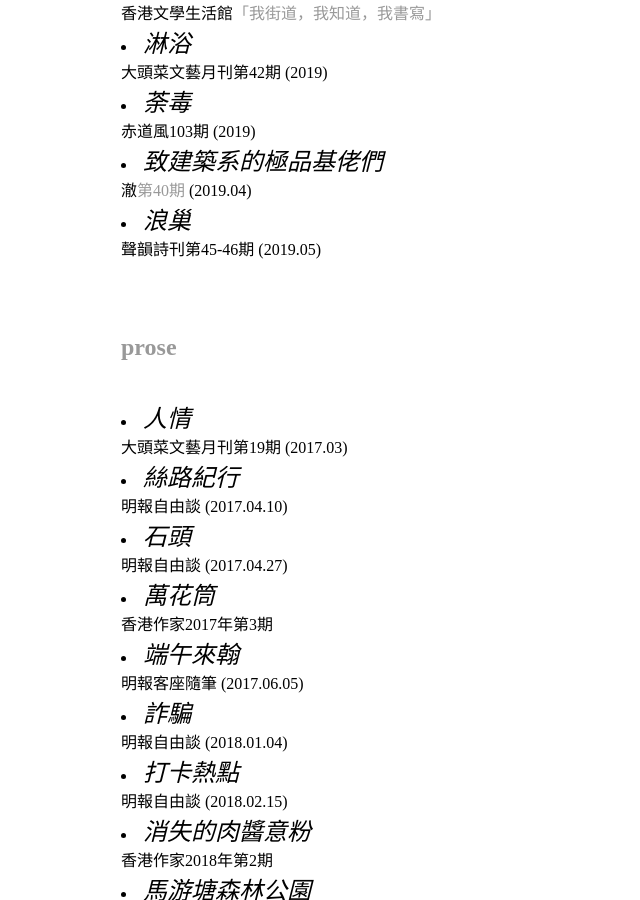
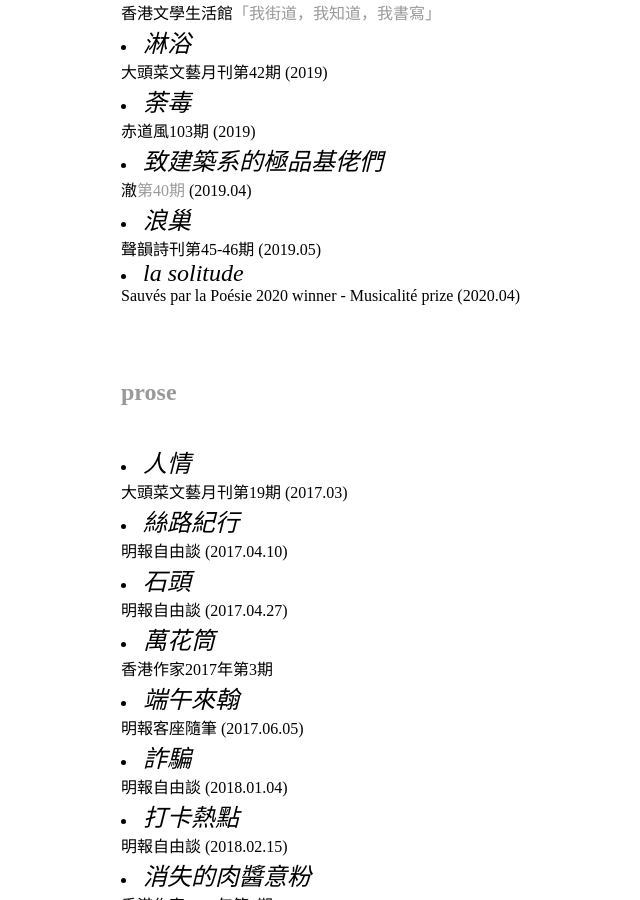
Before and after one commit to maksuihin/maksuihin.github.io, a Jekyll site: the page built from writings.html, in a window 1280 px wide and 900 px high, scrolled down 1437 px. Shown: the whole window, without its empty margins (7-647 px from the left). Built offline with Jekyll 4.4.1, drawn with Linux system fonts in a browser that asks for light colours.

Commit message:
Update writings.html

```diff
--- a/writings.html
+++ b/writings.html
@@ -35,7 +35,7 @@ title: little words by MAK, Sui-hin
 <li><em>荼毒</em>    </br>赤道風103期 (2019)<br/></li>
 <li><em>致建築系的極品基佬們</em>    </br>澈<a href="https://issuu.com/arkhipelago/docs/edit1">第40期</a> (2019.04)<br/></li>
 <li><em>浪巢</em>    </br>聲韻詩刊第45-46期 (2019.05)<br/></li>
-
+<li><em>la solitude</em>    </br>Sauvés par la Poésie 2020 winner - Musicalité prize (2020.04)</li><!--nympheas monet waterlilies-->
 
 
 
```
